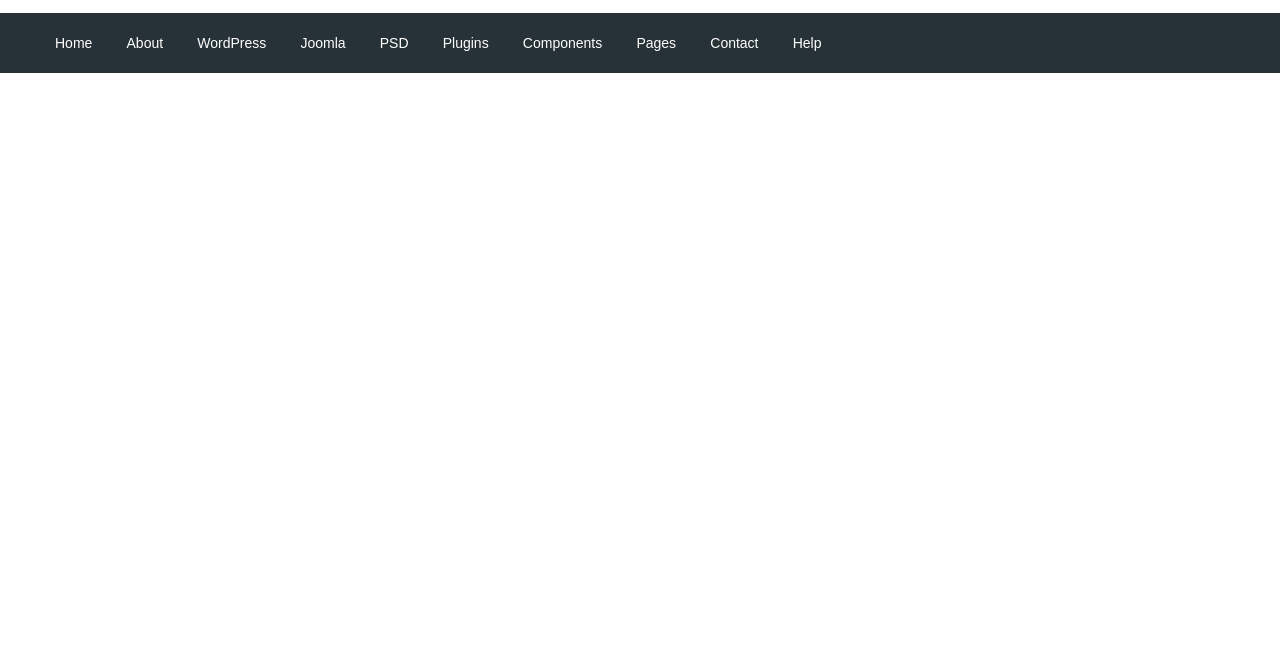
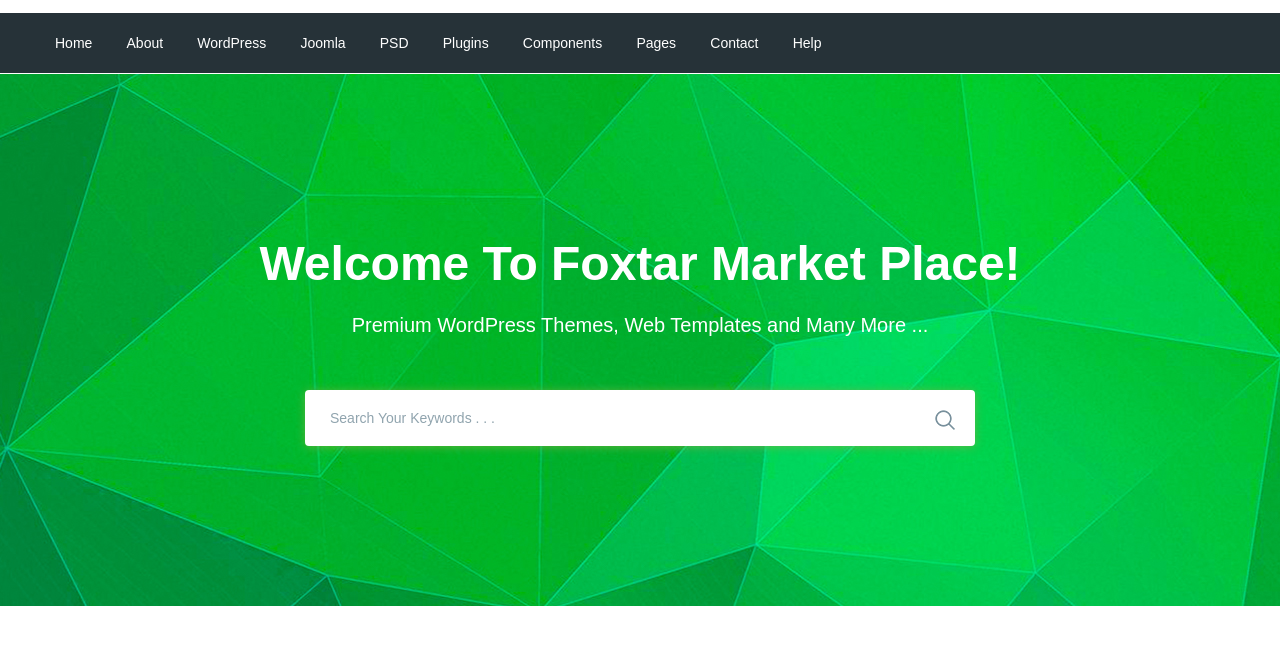
Before and after one commit to karimb0/moderno, a website: page app/index.html in a window 1280 px wide. Shown: the part 77-722 px from the top of the page. Drawn offline with nearby package versions, Linux system fonts and the light colour scheme; files that its build step writes are made by us from their sources.

Commit message:
added search section

```diff
--- a/app/index.html
+++ b/app/index.html
@@ -59,6 +59,34 @@
       </div>
     </header>
 
+    <section
+      class="search"
+      style="background-image: url(images/search-bg.jpg);"
+    >
+      <div class="container">
+        <div class="search__inner">
+          <div class="search__inner-title">
+            Welcome To Foxtar Market Place!
+          </div>
+          <div class="search__inner-text">
+            Premium WordPress Themes, Web Templates and Many More ...
+          </div>
+          <div class="search__inner-form">
+            <form>
+              <input
+                type="text"
+                placeholder="Search Your Keywords . . ."
+                required
+              />
+              <button type="submit">
+                <img src="images/icons/search.png" alt="" />
+              </button>
+            </form>
+          </div>
+        </div>
+      </div>
+    </section>
+
     <script src="https://ajax.googleapis.com/ajax/libs/jquery/3.4.1/jquery.min.js"></script>
     <script src="js/libs.min.js"></script>
     <script src="js/main.min.js"></script>
--- a/app/scss/style.scss
+++ b/app/scss/style.scss
@@ -50,3 +50,54 @@
     font-size: 14px;
   }
 }
+.search {
+  background-repeat: no-repeat;
+  background-size: cower;
+  background-position: center;
+  min-height: 533px;
+}
+.search__inner {
+  padding: 155px 0 100px;
+  color: #fff;
+  text-align: center;
+  &-title {
+    margin-bottom: 10px;
+    font-size: 48px;
+    font-weight: 700;
+    line-height: 72px;
+  }
+  &-text {
+    margin-bottom: 50px;
+    font-size: 20px;
+    font-weight: 500;
+    line-height: 30px;
+  }
+  &-form {
+    max-width: 670px;
+    margin: 0 auto;
+    position: relative;
+  }
+  input {
+    display: block;
+    width: 100%;
+    box-shadow: 0px 1px 10px 0px rgba(124, 178, 64, 0.75);
+    border-radius: 4px;
+    height: 56px;
+    border: none;
+    font-size: 14px;
+    font-weight: 500;
+    padding-left: 25px;
+    padding-right: 60px;
+    &::placeholder {
+      color: #90a4ae;
+      font-weight: 500;
+    }
+  }
+  button {
+    position: absolute;
+    border: none;
+    background-color: transparent;
+    right: 14px;
+    top: 19px;
+  }
+}
```
Also changed, not shown: app/images/icons/search.png (added), app/images/icons/search.svg (added), app/images/search-bg.jpg (added).
